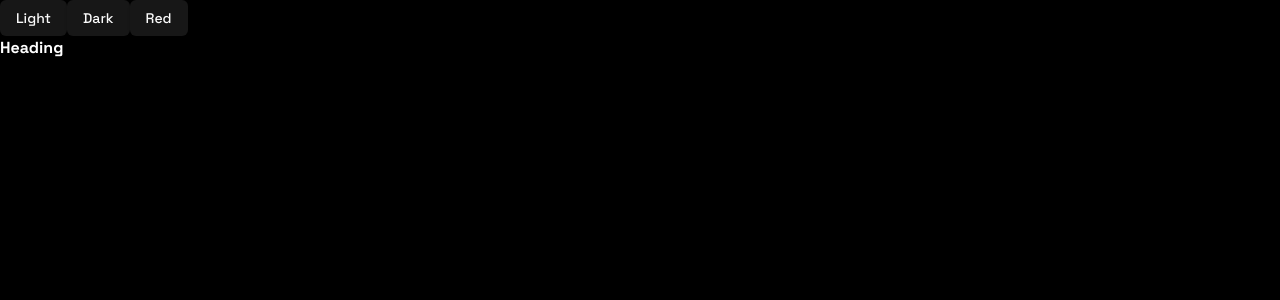
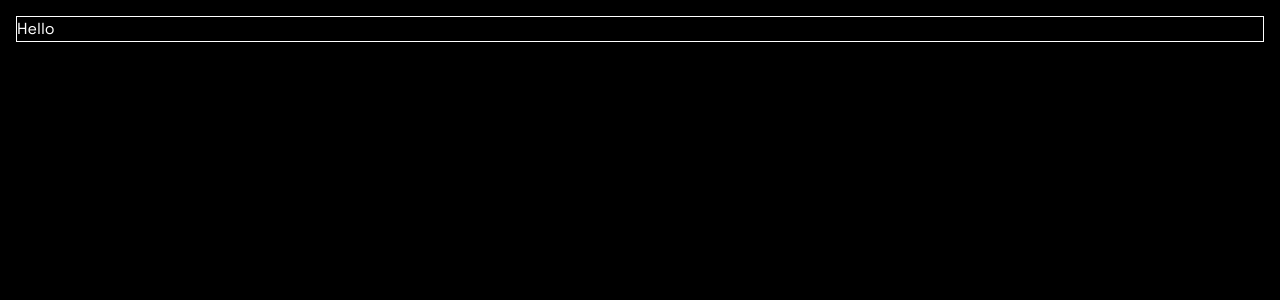
Before and after one commit to diletant93/portfolio, a React (Vite) app: page / in a window 1280 px wide. Shown: the top 300 px of the page. Built offline with nearby package versions, Linux system fonts and the light colour scheme.

Commit message:
container styles

```diff
--- a/src/App.tsx
+++ b/src/App.tsx
@@ -4,9 +4,8 @@ import { useThemeMode } from "./features/ThemeMode/hooks/useThemeMode"
 function App() {
   useThemeMode();
   return (
-    <div className="font-bold" >
-     <ToggleMode/>
-     <h1 className="heading">Heading</h1>
+    <div className="container" >
+      <p>Hello</p>
     </div>
   )
 }
--- a/src/globals.css
+++ b/src/globals.css
@@ -18,6 +18,11 @@
 
 @layer base{
     body{
-        @apply font-grotesk bg-primary text-secondary;
+        @apply font-grotesk bg-primary text-secondary sm:p-4;
     }
 }
+@layer components{
+    .container{
+        @apply max-w-[80rem] mx-auto sm:border border-secondary
+    }
+}
```
Also changed, not shown: 1 other file (tests, documents, lock files or other folders).
